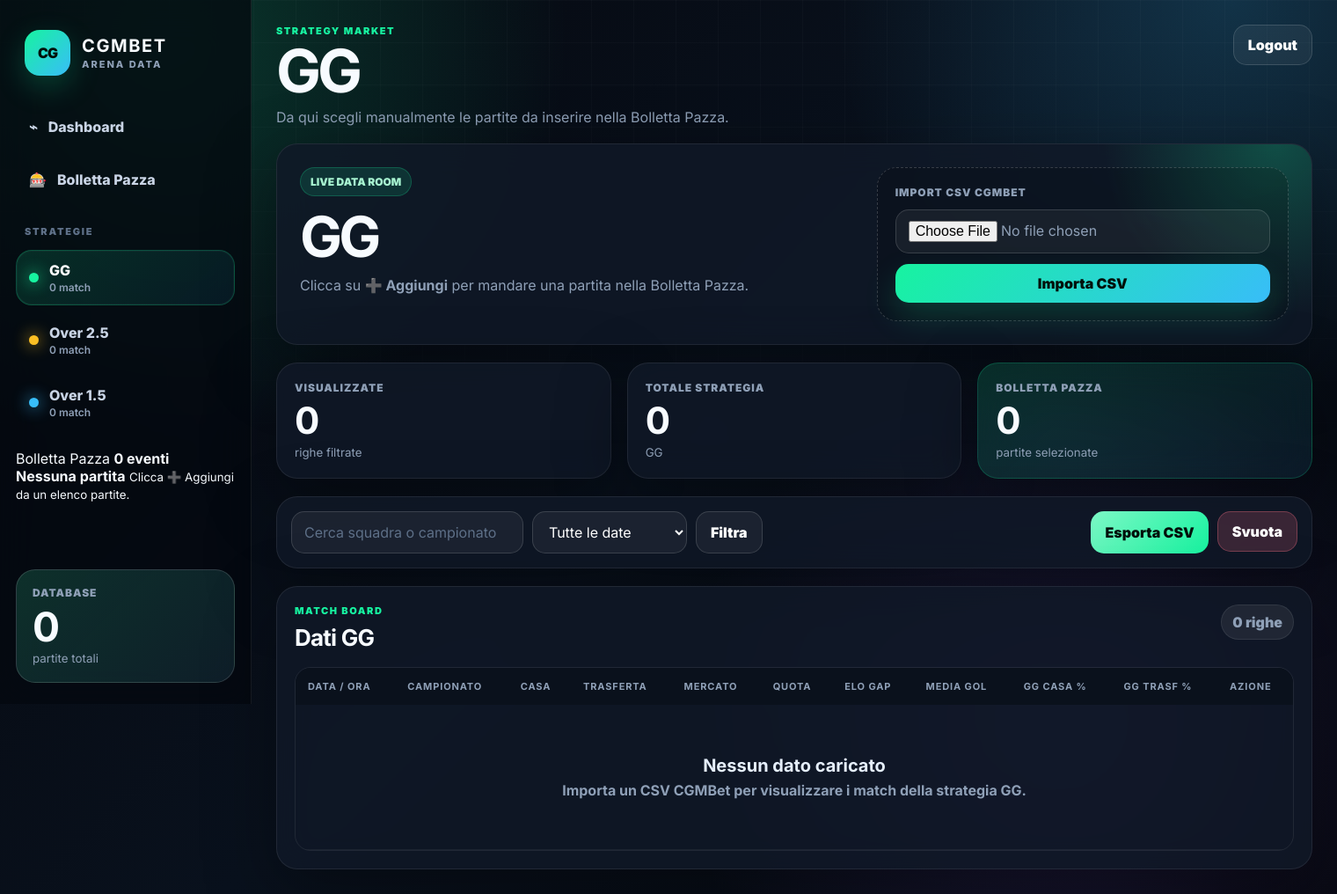
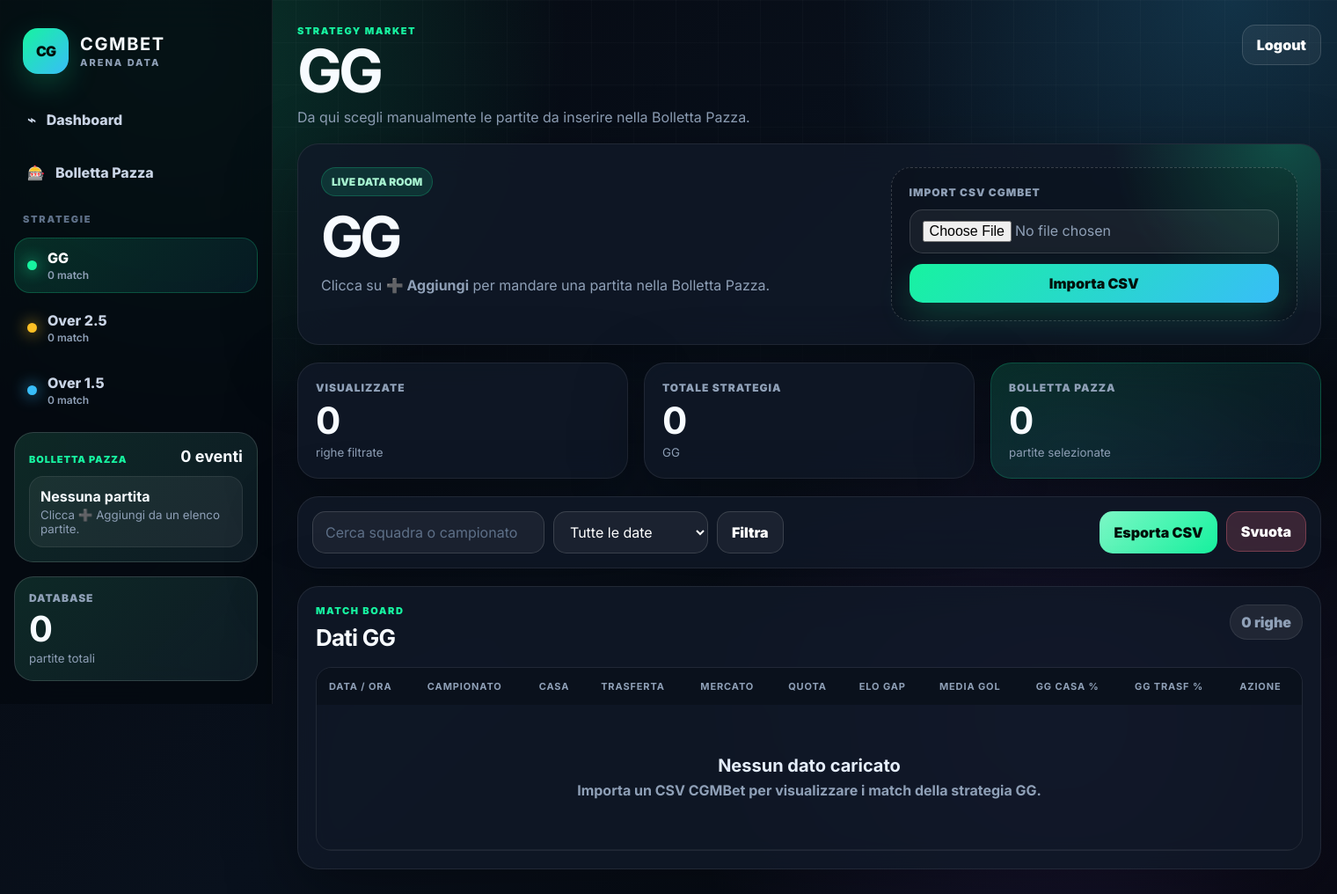
Before and after one commit to diablo130219/CGMBET, a Flask app: page / in a window 1520 px wide. Shown: the whole page at 88% size. Run offline with Flask 3, Linux system fonts and the light colour scheme; the visitor is signed in with stand-in values (Sample User, id 1); data that the repository does not hold is empty.

Commit message:
Add files via upload

```diff
--- a/static/style.css
+++ b/static/style.css
@@ -51,14 +51,13 @@ body::before {
 }
 
 a { color: inherit; }
-
 button, input, select { font: inherit; }
 
 .app {
   position: relative;
   z-index: 1;
   display: grid;
-  grid-template-columns: 286px minmax(0, 1fr);
+  grid-template-columns: 310px minmax(0, 1fr);
   min-height: 100vh;
 }
 
@@ -66,13 +65,14 @@ button, input, select { font: inherit; }
   position: sticky;
   top: 0;
   height: 100vh;
-  padding: 24px 18px;
+  padding: 22px 16px;
   border-right: 1px solid var(--line);
-  background: rgba(5, 9, 16, .74);
+  background: rgba(5, 9, 16, .78);
   backdrop-filter: blur(22px);
   display: flex;
   flex-direction: column;
-  gap: 22px;
+  gap: 16px;
+  overflow-y: auto;
 }
 
 .brand {
@@ -122,7 +122,7 @@ button, input, select { font: inherit; }
   text-transform: uppercase;
   letter-spacing: .16em;
   font-weight: 900;
-  margin: 18px 10px 6px;
+  margin: 12px 10px 6px;
 }
 
 .nav-link {
@@ -149,7 +149,6 @@ button, input, select { font: inherit; }
   color: white;
   background: linear-gradient(135deg, rgba(23,243,160,.14), rgba(56,189,248,.08));
   border-color: rgba(23,243,160,.22);
-  box-shadow: inset 0 0 0 1px rgba(255,255,255,.035);
 }
 
 .nav-link small {
@@ -171,19 +170,21 @@ button, input, select { font: inherit; }
 .sport-dot.orange { background: var(--orange); box-shadow: 0 0 18px var(--orange); }
 .sport-dot.blue { background: var(--blue); box-shadow: 0 0 18px var(--blue); }
 
-.sidebar-ticket {
-  margin-top: auto;
-  padding: 18px;
+.sidebar-ticket,
+.side-bet-slip,
+.bankroll-card {
+  padding: 16px;
   border-radius: 22px;
   background:
-    linear-gradient(135deg, rgba(23,243,160,.14), rgba(56,189,248,.08)),
-    rgba(255,255,255,.03);
+    linear-gradient(135deg, rgba(23,243,160,.10), rgba(56,189,248,.055)),
+    rgba(255,255,255,.035);
   border: 1px solid var(--line-strong);
 }
 
 .sidebar-ticket span,
 .kpi-card span,
-.slip-summary span {
+.slip-summary span,
+.bankroll-card span {
   display: block;
   color: var(--muted);
   font-size: 12px;
@@ -194,13 +195,162 @@ button, input, select { font: inherit; }
 
 .sidebar-ticket strong {
   display: block;
-  font-size: 46px;
+  font-size: 40px;
   line-height: 1;
   margin: 8px 0 2px;
 }
 
 .sidebar-ticket small {
   color: var(--muted);
+}
+
+.side-slip-head {
+  display: flex;
+  justify-content: space-between;
+  gap: 10px;
+  align-items: flex-end;
+  margin-bottom: 12px;
+}
+
+.side-slip-head span {
+  color: var(--green);
+  text-transform: uppercase;
+  letter-spacing: .08em;
+  font-size: 11px;
+  font-weight: 1000;
+}
+
+.side-slip-head strong {
+  font-size: 18px;
+}
+
+.side-slip-list {
+  display: grid;
+  gap: 8px;
+  max-height: 360px;
+  overflow: auto;
+  padding-right: 2px;
+}
+
+.side-slip-match {
+  display: grid;
+  grid-template-columns: minmax(0, 1fr) auto;
+  gap: 10px;
+  align-items: center;
+  padding: 10px;
+  border-radius: 16px;
+  background: rgba(255,255,255,.055);
+  border: 1px solid var(--line);
+}
+
+.side-slip-match span {
+  display: inline-flex;
+  width: fit-content;
+  padding: 4px 7px;
+  border-radius: 999px;
+  background: var(--orange-soft);
+  color: #fde68a;
+  font-size: 10px;
+  font-weight: 1000;
+  margin-bottom: 5px;
+}
+
+.side-slip-match strong {
+  display: block;
+  font-size: 13px;
+  line-height: 1.15;
+  white-space: nowrap;
+  overflow: hidden;
+  text-overflow: ellipsis;
+}
+
+.side-slip-match small {
+  display: block;
+  color: var(--muted);
+  font-size: 11px;
+  margin-top: 2px;
+  white-space: nowrap;
+  overflow: hidden;
+  text-overflow: ellipsis;
+}
+
+.side-slip-right {
+  display: grid;
+  gap: 5px;
+  justify-items: end;
+}
+
+.side-slip-match b {
+  color: #bae6fd;
+  background: rgba(56,189,248,.12);
+  border: 1px solid rgba(56,189,248,.22);
+  border-radius: 999px;
+  padding: 6px 8px;
+  font-size: 12px;
+}
+
+.mini-remove {
+  width: 24px;
+  height: 24px;
+  border: 1px solid rgba(251,113,133,.32);
+  border-radius: 999px;
+  color: white;
+  background: rgba(251,113,133,.22);
+  cursor: pointer;
+  font-weight: 1000;
+}
+
+.side-slip-empty {
+  padding: 12px;
+  border-radius: 16px;
+  background: rgba(255,255,255,.055);
+  border: 1px solid var(--line);
+}
+
+.side-slip-empty small {
+  display: block;
+  color: var(--muted);
+  margin-top: 3px;
+}
+
+.side-slip-footer {
+  margin-top: 12px;
+  display: grid;
+  grid-template-columns: 1fr;
+  gap: 8px;
+}
+
+.side-slip-footer div {
+  display: flex;
+  justify-content: space-between;
+  gap: 12px;
+  padding-top: 8px;
+  border-top: 1px dashed var(--line-strong);
+}
+
+.side-slip-footer span {
+  color: var(--muted);
+  font-size: 12px;
+  font-weight: 800;
+}
+
+.side-slip-footer strong {
+  font-size: 13px;
+  color: var(--green);
+}
+
+.side-slip-actions {
+  display: grid;
+  grid-template-columns: 1fr 1fr;
+  gap: 8px;
+  margin-top: 12px;
+}
+
+.small-wide {
+  width: 100%;
+  justify-content: center;
+  padding: 9px 10px !important;
+  font-size: 12px;
 }
 
 .content {
@@ -242,7 +399,11 @@ button, input, select { font: inherit; }
 .ghost-btn,
 .success-btn,
 .danger-btn,
-.primary-btn {
+.primary-btn,
+.gen-btn,
+.add-slip-btn,
+.added-btn,
+.del-btn {
   border: 1px solid var(--line-strong);
   border-radius: 15px;
   padding: 12px 16px;
@@ -260,16 +421,28 @@ button, input, select { font: inherit; }
 .ghost-btn:hover,
 .success-btn:hover,
 .danger-btn:hover,
-.primary-btn:hover {
+.primary-btn:hover,
+.gen-btn:hover,
+.add-slip-btn:hover,
+.added-btn:hover,
+.del-btn:hover {
   transform: translateY(-2px);
   filter: brightness(1.08);
 }
 
-.primary-btn {
+.primary-btn,
+.add-slip-btn,
+.gen-btn {
   color: #03110b;
   background: linear-gradient(135deg, var(--green), var(--blue));
   border: 0;
   box-shadow: 0 16px 36px rgba(23,243,160,.18);
+}
+
+.added-btn {
+  color: #a7f3d0;
+  background: rgba(23,243,160,.12);
+  border-color: rgba(23,243,160,.28);
 }
 
 .success-btn {
@@ -278,10 +451,17 @@ button, input, select { font: inherit; }
   border: 0;
 }
 
-.danger-btn {
+.danger-btn,
+.del-btn {
   color: white;
   background: rgba(251,113,133,.18);
   border-color: rgba(251,113,133,.32);
+}
+
+.del-btn {
+  width: 36px;
+  height: 36px;
+  padding: 0;
 }
 
 .full { width: 100%; }
@@ -303,7 +483,8 @@ button, input, select { font: inherit; }
 .strategy-summary,
 .odds-table-card,
 .control-strip,
-.kpi-card {
+.kpi-card,
+.storico-card {
   border: 1px solid var(--line);
   background: var(--card);
   backdrop-filter: blur(18px);
@@ -498,20 +679,16 @@ select option {
 
 .bet-slip-wide,
 .strategy-summary,
-.odds-table-card {
+.odds-table-card,
+.storico-card {
   padding: 20px;
-}
-
-.slip-layout {
-  display: grid;
-  grid-template-columns: minmax(0, 1fr) 250px;
-  gap: 16px;
 }
 
 .slip-grid {
   display: grid;
   grid-template-columns: repeat(3, minmax(170px, 1fr));
   gap: 12px;
+  margin-bottom: 18px;
 }
 
 .slip-match {
@@ -643,7 +820,7 @@ select option {
 
 .odds-table {
   width: 100%;
-  min-width: 900px;
+  min-width: 1120px;
   border-collapse: collapse;
 }
 
```
Also changed, not shown: other parts of static/style.css (+79 -156 lines).
